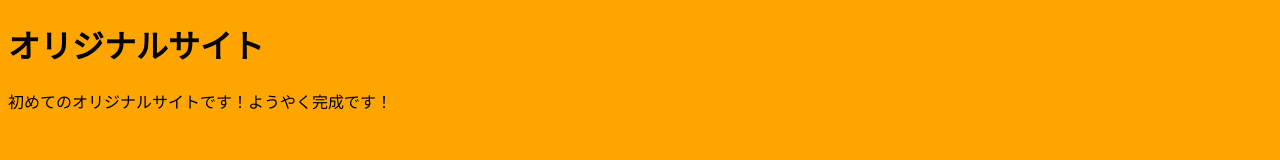
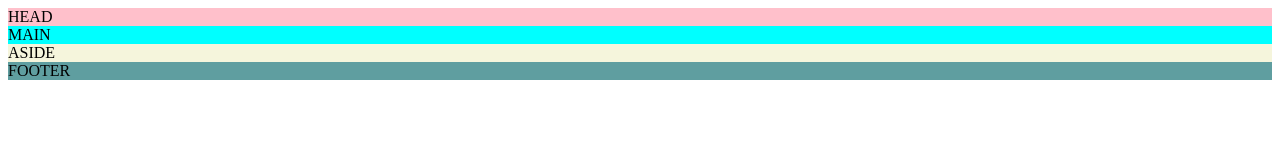
Before and after one commit to MinouHoriba/myportfolio, a plain HTML site: page index.html in a window 1280 px wide. Drawn offline with Linux system fonts and the light colour scheme.

Commit message:
構成タグを設置

```diff
--- a/index.html
+++ b/index.html
@@ -7,7 +7,17 @@
   <link rel="stylesheet" href="style.css">
 </head>
 <body>
-  <h1>オリジナルサイト</h1>
-  <p>初めてのオリジナルサイトです！ようやく完成です！</p>
+  <header>
+    HEAD
+  </header>
+  <main>
+      MAIN
+  </main>
+  <aside>
+    ASIDE
+  </aside>
+  <footer>
+    FOOTER
+  </footer>
 </body>
 </html>
--- a/style.css
+++ b/style.css
@@ -1,4 +1,17 @@
 @charset "utf-8";
-body{
-  background-color: orange;
+
+header{
+  background-color: pink;
 }
+
+main{
+  background-color: aqua;
+}
+
+aside{
+  background-color: beige;
+}
+
+footer{
+  background-color: cadetblue;
+}
```
